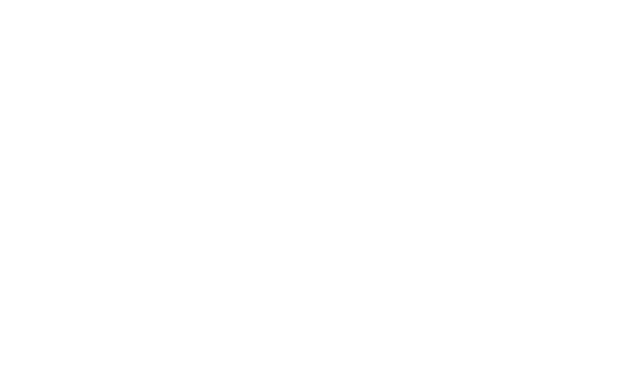
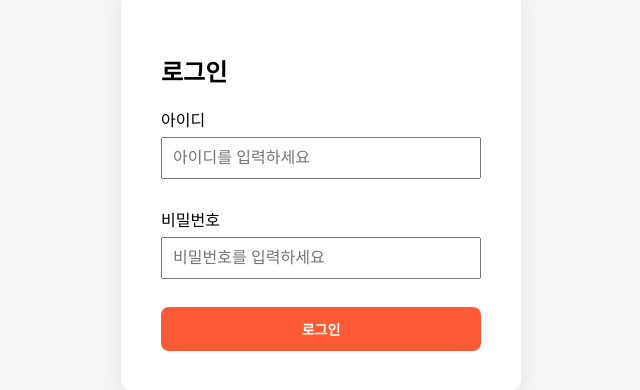
Before and after one commit to aranparrk/AI-Agent, a React (Create React App) app in the folder frontend/react/hm-router-ex/: page /login in a window 1280 px wide. Before the commit this address had no page. Shown: the part 208-598 px from the top of the page, without its empty margins (319-959 px from the left). Built offline with nearby package versions, Linux system fonts and the light colour scheme; a web font is replaced by a local one.

Commit message:
✨ add: 로그인 화면 구현

```diff
--- a/frontend/react/hm-router-ex/src/App.js
+++ b/frontend/react/hm-router-ex/src/App.js
@@ -5,6 +5,7 @@
 import Profile from "./pages/Profile";
 import { BrowserRouter as Router, Routes, Route } from "react-router-dom";
 import Layout from "./pages/Layout";
+import Login from "./pages/Login";
 
 function App() {
   return (
@@ -15,8 +16,9 @@
             <Route path="/" element={<Home />} />
             <Route path="/about" element={<About />} />
             <Route path="/profile/:name" element={<Profile />} />
-            <Route path="/signup" element={<SignUp />} />
           </Route>
+          <Route path="/signup" element={<SignUp />} />
+          <Route path="/login" element={<Login />} />
         </Routes>
       </Router>
     </>
--- /dev/null
+++ b/frontend/react/hm-router-ex/src/pages/Login.jsx
@@ -0,0 +1,72 @@
+import styled from "styled-components";
+import { useNavigate } from "react-router-dom";
+import Input from "../components/common/Input";
+import Button from "../components/common/Button";
+import { useState } from "react";
+
+const Container = styled.div`
+  min-height: 100vh;
+  display: flex;
+  justify-content: center;
+  align-items: center;
+  background-color: #f5f6f8;
+`;
+
+const LoginForm = styled.form`
+  width: 100%;
+  max-width: 400px;
+  padding: 40px;
+  background-color: white;
+  border-radius: 12px;
+  box-shadow: 0 4px 20px rgba(0, 0, 0, 0.08);
+  box-sizing: border-box;
+`;
+
+const Login = () => {
+  const [username, setUsername] = useState("");
+  const [inputPassword, setInputPassword] = useState("");
+
+  const navigate = useNavigate();
+
+  const id = "test";
+  const password = "test1234";
+
+  const handleLogin = (e) => {
+    e.preventDefault();
+
+    if (username === id && inputPassword === password) {
+      navigate("/");
+    } else {
+      alert("아이디 또는 비밀번호가 일치하지 않습니다.");
+    }
+  };
+
+  return (
+    <Container>
+      <LoginForm onSubmit={handleLogin}>
+        <h2>로그인</h2>
+
+        <Input
+          label="아이디"
+          name="username"
+          value={username}
+          onChange={(e) => setUsername(e.target.value)}
+          placeholder="아이디를 입력하세요"
+        />
+
+        <Input
+          label="비밀번호"
+          type="password"
+          name="password"
+          value={inputPassword}
+          onChange={(e) => setInputPassword(e.target.value)}
+          placeholder="비밀번호를 입력하세요"
+        />
+
+        <Button type="submit">로그인</Button>
+      </LoginForm>
+    </Container>
+  );
+};
+
+export default Login;
```
